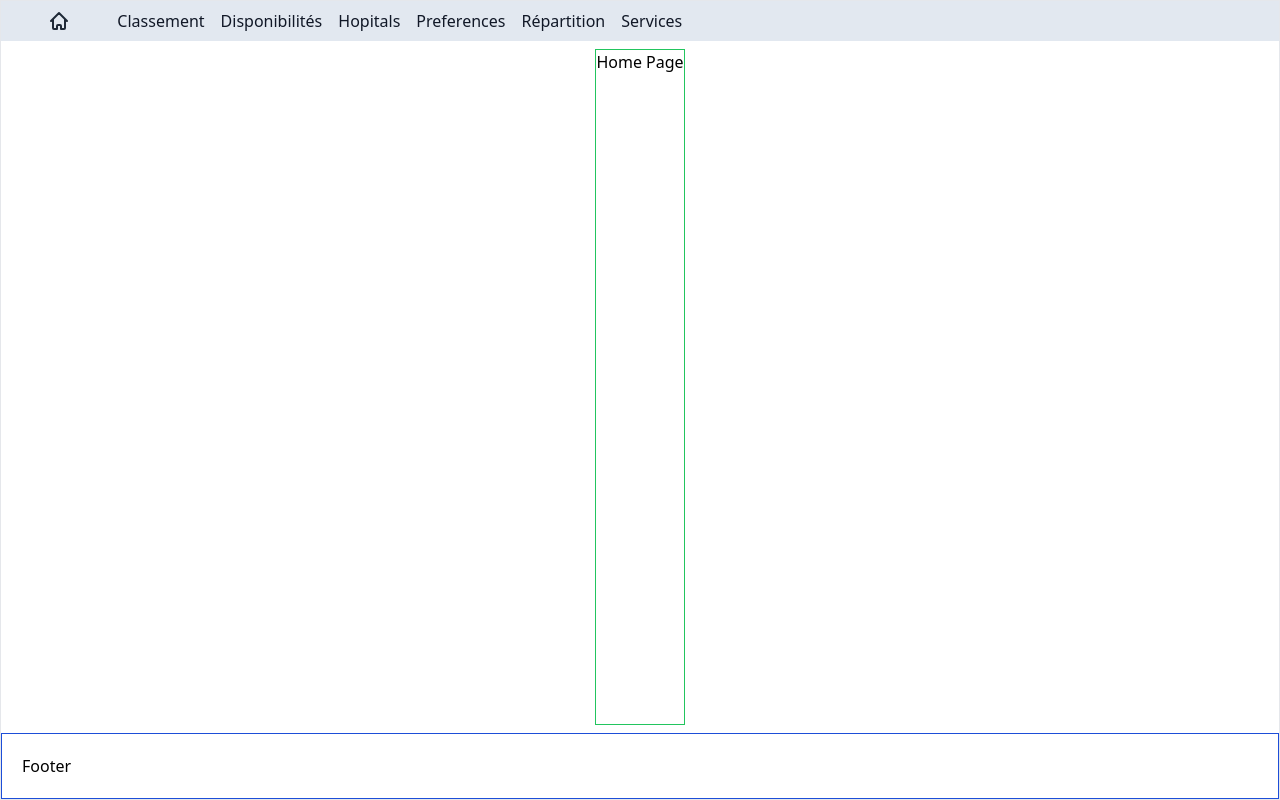
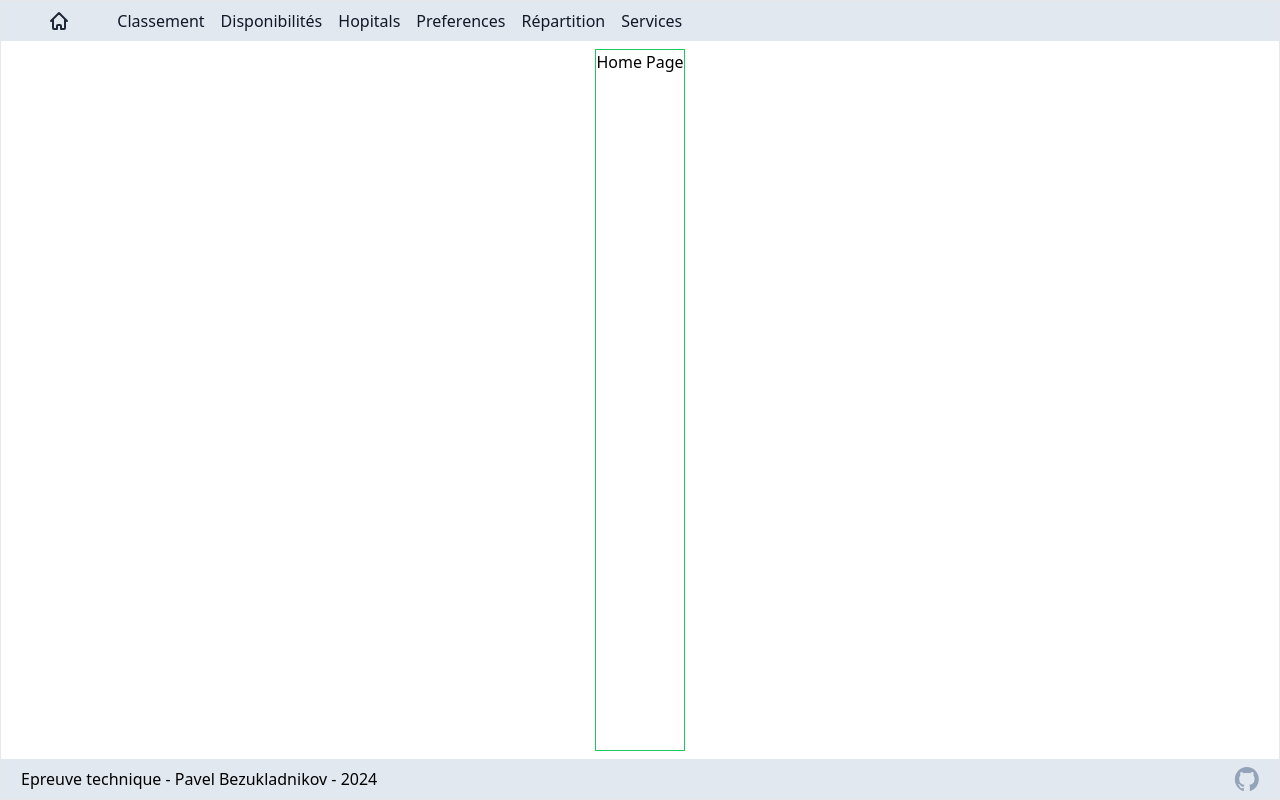
Before and after one commit to PavelAB/pole_sante_test, a React (Vite) app: page / in a window 1280 px wide. Built offline with nearby package versions, Linux system fonts and the light colour scheme.

Commit message:
Complete footer implementation

```diff
--- a/src/App.tsx
+++ b/src/App.tsx
@@ -1,5 +1,6 @@
 import { Outlet } from "react-router-dom"
 import Header from "./components/layout/header/Header"
+import Footer from "./components/layout/footer/Footer"
 
 
 function App() {
@@ -14,9 +15,7 @@ function App() {
       }}>
         <Header />
         <Outlet />
-        <div className="m-0 col-span-12 p-5 flex justify-between items-center border border-blue-700">
-          Footer
-        </div>
+        <Footer />
       </div>
     </div>
   )
--- /dev/null
+++ b/src/components/layout/footer/Footer.tsx
@@ -0,0 +1,22 @@
+import IconGitHub from "../../uiElements/icones/IconGitHub"
+
+
+const Footer: React.FC = () => {
+    return (
+        <footer className="m-0 h-10 col-span-12 p-5 flex justify-between items-center bg-slate-200" >
+                <p>
+                    Epreuve technique - Pavel Bezukladnikov - 2024
+                </p>
+                <div className="flex space-x-10 text-slate-400 dark:text-slate-500">
+                    <a href="https://github.com/PavelAB/pole_sante_test"
+                        className="hover:text-slate-500 dark:hover:text-slate-400">
+                        <span className="sr-only">GitHub</span>
+                        <IconGitHub />
+                    </a>
+                </div>
+
+        </footer>
+    )
+}
+
+export default Footer
--- a/src/components/layout/header/Header.tsx
+++ b/src/components/layout/header/Header.tsx
@@ -62,7 +62,7 @@ const Header: React.FC = () => {
     }
 
     return (
-        <div className="m-0 col-span-12 flex flex-col justify-start items-center bg-slate-200">
+        <header className="m-0 col-span-12 flex flex-col justify-start items-center bg-slate-200">
             <div className="w-full flex justify-between items-center">
                 <div className="mx-10 h-10 w-10 flex items-center justify-center">
                     <NavLink
@@ -114,7 +114,7 @@ const Header: React.FC = () => {
                     </ul>
                 }
             </div>
-        </div>
+        </header>
     )
 }
 export default Header
--- /dev/null
+++ b/src/components/uiElements/icones/IconGitHub.tsx
@@ -0,0 +1,10 @@
+const IconGitHub : React.FC = () => {
+    return (
+        <svg width="25" height="24" fill="currentColor">
+            <path fillRule="evenodd" clipRule="evenodd"
+                d="M12.846 0c-6.63 0-12 5.506-12 12.303 0 5.445 3.435 10.043 8.205 11.674.6.107.825-.262.825-.585 0-.292-.015-1.261-.015-2.291-3.015.569-3.795-.754-4.035-1.446-.135-.354-.72-1.446-1.23-1.738-.42-.23-1.02-.8-.015-.815.945-.015 1.62.892 1.845 1.261 1.08 1.86 2.805 1.338 3.495 1.015.105-.8.42-1.338.765-1.645-2.67-.308-5.46-1.37-5.46-6.075 0-1.338.465-2.446 1.23-3.307-.12-.308-.54-1.569.12-3.26 0 0 1.005-.323 3.3 1.26.96-.276 1.98-.415 3-.415s2.04.139 3 .416c2.295-1.6 3.3-1.261 3.3-1.261.66 1.691.24 2.952.12 3.26.765.861 1.23 1.953 1.23 3.307 0 4.721-2.805 5.767-5.475 6.075.435.384.81 1.122.81 2.276 0 1.645-.015 2.968-.015 3.383 0 .323.225.707.825.585a12.047 12.047 0 0 0 5.919-4.489 12.537 12.537 0 0 0 2.256-7.184c0-6.798-5.37-12.304-12-12.304Z">
+            </path>
+        </svg>
+    )
+}
+export default IconGitHub
--- a/src/pages/ranking/RankingPage.tsx
+++ b/src/pages/ranking/RankingPage.tsx
@@ -2,7 +2,7 @@
 
 const RankingPage: React.FC = () => {
     return (
-        <div>
+        <div className="">
             <h1>Ranking Page</h1>
         </div>
     )
```
